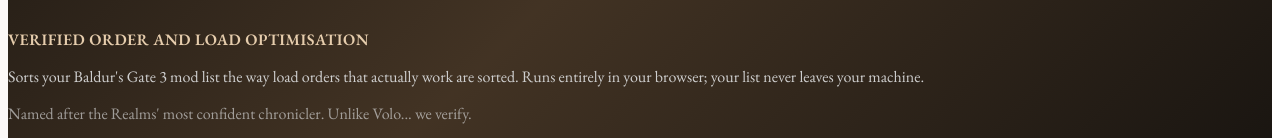
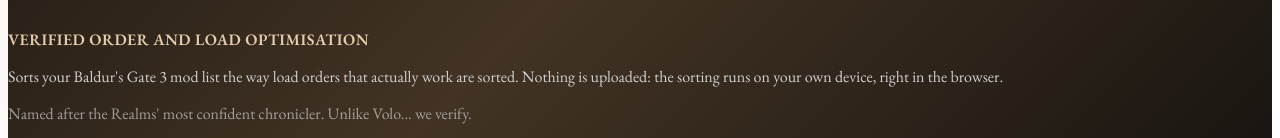
Before and after one commit to Moonie8t7/VOLO, a React (Vite) app in the folder client/: page / in a window 1280 px wide. Shown: the part 377-515 px from the top of the page. Built offline with nearby package versions, Linux system fonts and the light colour scheme; no server answers.

Commit message:
Clarify the hero line: name the mechanism instead of asserting privacy

```diff
--- a/client/src/pages/LandingPage.tsx
+++ b/client/src/pages/LandingPage.tsx
@@ -29,8 +29,8 @@
           </p>
           <p className="text-lg mb-3 max-w-2xl mx-auto leading-relaxed" style={{ color: "hsl(var(--bg3-main))" }}>
             Sorts your Baldur's Gate 3 mod list the way load orders that actually
-            work are sorted. Runs entirely in your browser; your list never
-            leaves your machine.
+            work are sorted. Nothing is uploaded: the sorting runs on your own
+            device, right in the browser.
           </p>
           <p className="text-sm mb-8 italic" style={{ color: "hsl(var(--bg3-main) / 0.7)" }}>
             Named after the Realms' most confident chronicler. Unlike Volo... we verify.
```
Also changed, not shown: masterlist/coverage-report.md (+1 -1 lines), masterlist/bg3-masterlist.json, public/bg3-masterlist.json.
